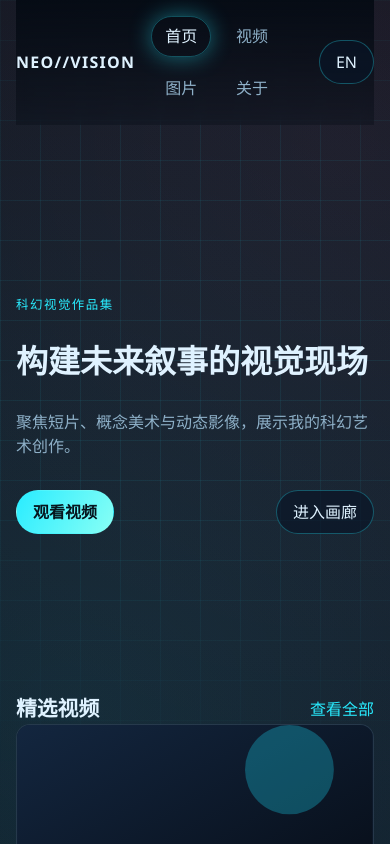
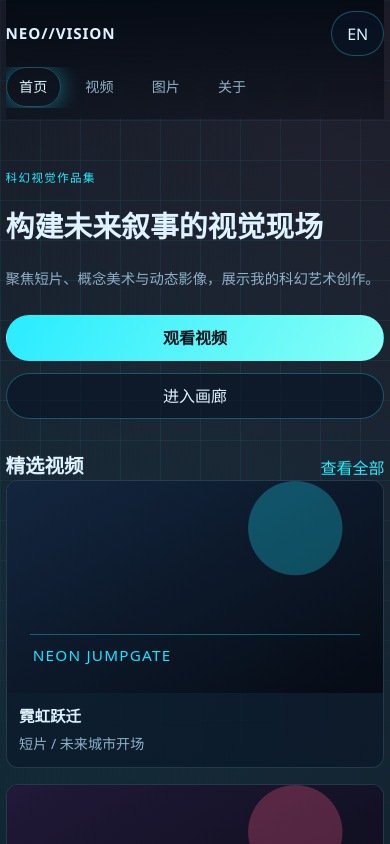
Before and after one commit to Empathy-827/new2026test, a website built with Vite: page index.html in a window 390 px wide. Shown: the top 844 px of the page. Built offline with nearby package versions, Linux system fonts and the light colour scheme.

Commit message:
feat: optimize mobile portrait layout and touch interactions

```diff
--- a/styles/components.css
+++ b/styles/components.css
@@ -5,19 +5,33 @@
   cursor: pointer;
   transition: 0.22s ease;
 }
+
 .btn-primary {
   background: linear-gradient(120deg, var(--line), #88fff5);
   color: #06141d;
   font-weight: 700;
 }
+
 .btn-ghost,
 .btn-filter {
   background: rgba(9, 22, 39, 0.68);
   border-color: var(--line-soft);
 }
-.btn:hover { transform: translateY(-1px); box-shadow: var(--glow); }
-.btn-filter.is-active { border-color: var(--accent); color: #fff; }
-.text-link { color: var(--line); }
+
+.btn:hover {
+  transform: translateY(-1px);
+  box-shadow: var(--glow);
+}
+
+.btn-filter.is-active {
+  border-color: var(--accent);
+  color: #fff;
+}
+
+.text-link {
+  color: var(--line);
+}
+
 .card {
   background: var(--surface);
   border: 1px solid rgba(142, 176, 200, 0.2);
@@ -26,7 +40,12 @@
   overflow: hidden;
   transition: transform 0.25s ease, box-shadow 0.25s ease;
 }
-.card:hover { transform: translateY(-4px); box-shadow: var(--glow); }
+
+.card:hover {
+  transform: translateY(-4px);
+  box-shadow: var(--glow);
+}
+
 .card-open {
   width: 100%;
   display: block;
@@ -35,12 +54,19 @@
   padding: 0;
   cursor: pointer;
 }
+
 .media-thumb {
   position: relative;
   aspect-ratio: 16 / 9;
   background: linear-gradient(130deg, #12243a, #1a324e);
 }
-.media-thumb img { width: 100%; height: 100%; object-fit: cover; }
+
+.media-thumb img {
+  width: 100%;
+  height: 100%;
+  object-fit: cover;
+}
+
 .scanline::after {
   content: "";
   position: absolute;
@@ -50,10 +76,26 @@
   opacity: 0;
   transition: opacity 0.2s ease;
 }
-.card:hover .scanline::after { opacity: 1; }
-.card-body { padding: 0.9rem; }
-.card-title { margin: 0; font-size: 1rem; }
-.card-desc { margin: 0.36rem 0 0; color: var(--muted); font-size: 0.92rem; }
+
+.card:hover .scanline::after {
+  opacity: 1;
+}
+
+.card-body {
+  padding: 0.9rem;
+}
+
+.card-title {
+  margin: 0;
+  font-size: 1rem;
+}
+
+.card-desc {
+  margin: 0.36rem 0 0;
+  color: var(--muted);
+  font-size: 0.92rem;
+}
+
 .cursor-dot,
 .cursor-ring {
   position: fixed;
@@ -63,28 +105,33 @@
   z-index: 9999;
   transform: translate(-50%, -50%);
 }
+
 .cursor-dot {
   width: 7px;
   height: 7px;
   border-radius: 50%;
   background: var(--line);
 }
+
 .cursor-ring {
   width: 36px;
   height: 36px;
   border: 1px solid var(--line-soft);
   border-radius: 50%;
 }
+
 .cursor-hover .cursor-ring {
   transform: translate(-50%, -50%) scale(2.1) !important;
   border-color: var(--accent);
 }
+
 .fx-particles {
   position: fixed;
   inset: 0;
   z-index: -2;
   pointer-events: none;
 }
+
 .lightbox {
   position: fixed;
   inset: 0;
@@ -94,7 +141,11 @@
   z-index: 120;
   padding: 1rem;
 }
-.lightbox.is-open { display: grid; }
+
+.lightbox.is-open {
+  display: grid;
+}
+
 .lightbox-panel {
   width: min(960px, 100%);
   background: rgba(9, 22, 39, 0.92);
@@ -102,17 +153,88 @@
   border-radius: var(--radius);
   overflow: hidden;
 }
+
 .lightbox-head {
   display: flex;
   align-items: center;
   justify-content: space-between;
+  gap: 0.6rem;
   padding: 0.75rem 1rem;
 }
-.lightbox-content { padding: 0 1rem 1rem; }
+
+.lightbox-content {
+  padding: 0 1rem 1rem;
+}
+
 .lightbox-content video,
-.lightbox-content img { width: 100%; border-radius: 10px; }
-.is-hidden { display: none !important; }
+.lightbox-content img {
+  width: 100%;
+  border-radius: 10px;
+}
+
+.is-hidden {
+  display: none !important;
+}
+
+@media (max-width: 768px) {
+  .btn,
+  .btn-filter {
+    min-height: 42px;
+    padding: 0.6rem 0.95rem;
+  }
+
+  .card {
+    border-radius: 12px;
+  }
+
+  .card-body {
+    padding: 0.78rem;
+  }
+
+  .card-title {
+    font-size: 0.97rem;
+  }
+
+  .card-desc {
+    font-size: 0.88rem;
+    line-height: 1.45;
+  }
+
+  .lightbox {
+    padding: 0.55rem;
+  }
+
+  .lightbox-panel {
+    width: 100%;
+    border-radius: 12px;
+    max-height: calc(100dvh - 1.1rem);
+    display: grid;
+    grid-template-rows: auto 1fr;
+  }
+
+  .lightbox-head {
+    padding: 0.62rem 0.78rem;
+  }
+
+  .lightbox-head strong {
+    font-size: 0.92rem;
+    line-height: 1.2;
+  }
+
+  .lightbox-content {
+    padding: 0 0.78rem 0.78rem;
+    overflow: auto;
+  }
+
+  .lightbox-content video,
+  .lightbox-content img {
+    border-radius: 8px;
+  }
+}
+
 @media (hover: none), (pointer: coarse) {
   .cursor-dot,
-  .cursor-ring { display: none; }
+  .cursor-ring {
+    display: none;
+  }
 }
--- a/styles/layout.css
+++ b/styles/layout.css
@@ -4,6 +4,7 @@ main,
   width: min(var(--maxw), calc(100% - 2rem));
   margin-inline: auto;
 }
+
 .site-header {
   position: sticky;
   top: 0;
@@ -16,35 +17,65 @@ main,
   backdrop-filter: blur(6px);
   background: linear-gradient(to bottom, rgba(5, 11, 20, 0.94), rgba(5, 11, 20, 0.35));
 }
-.brand { font-weight: 800; letter-spacing: 0.08em; }
-.site-nav { display: flex; gap: 0.7rem; flex-wrap: wrap; }
+
+.brand {
+  font-weight: 800;
+  letter-spacing: 0.08em;
+}
+
+.site-nav {
+  display: flex;
+  gap: 0.7rem;
+  flex-wrap: wrap;
+}
+
 .site-nav a {
   color: var(--muted);
   border: 1px solid transparent;
   border-radius: 999px;
   padding: 0.46rem 0.8rem;
 }
+
 .site-nav a.is-active {
   color: var(--text);
   border-color: var(--line-soft);
   box-shadow: var(--glow);
 }
-.section { margin: 3rem 0; }
+
+.section {
+  margin: 3rem 0;
+}
+
 .hero {
   min-height: 56vh;
   display: grid;
   align-content: center;
   gap: 1rem;
 }
+
 .eyebrow {
   color: var(--line);
   font-size: 0.78rem;
   text-transform: uppercase;
   letter-spacing: 0.12em;
 }
-h1 { margin: 0; line-height: 1.1; font-size: clamp(2rem, 4vw, 3.6rem); }
-h2 { margin: 0; font-size: clamp(1.3rem, 2.2vw, 2rem); }
-.hero-copy { max-width: 66ch; color: var(--muted); }
+
+h1 {
+  margin: 0;
+  line-height: 1.1;
+  font-size: clamp(2rem, 4vw, 3.6rem);
+}
+
+h2 {
+  margin: 0;
+  font-size: clamp(1.3rem, 2.2vw, 2rem);
+}
+
+.hero-copy {
+  max-width: 66ch;
+  color: var(--muted);
+}
+
 .hero-actions,
 .section-head {
   display: flex;
@@ -53,25 +84,181 @@ h2 { margin: 0; font-size: clamp(1.3rem, 2.2vw, 2rem); }
   gap: 0.8rem;
   flex-wrap: wrap;
 }
+
 .card-grid {
   display: grid;
   grid-template-columns: repeat(3, minmax(0, 1fr));
   gap: 1rem;
 }
-.card-grid-video { grid-template-columns: repeat(2, minmax(0, 1fr)); }
-.masonry { column-count: 3; column-gap: 1rem; }
-.masonry-item { break-inside: avoid; margin-bottom: 1rem; }
-.filters { margin-top: 1rem; display: flex; gap: 0.5rem; flex-wrap: wrap; }
-.timeline { display: grid; gap: 1rem; }
-.site-footer { color: var(--muted); padding: 2.2rem 0; }
+
+.card-grid-video {
+  grid-template-columns: repeat(2, minmax(0, 1fr));
+}
+
+.masonry {
+  column-count: 3;
+  column-gap: 1rem;
+}
+
+.masonry-item {
+  break-inside: avoid;
+  margin-bottom: 1rem;
+}
+
+.filters {
+  margin-top: 1rem;
+  display: flex;
+  gap: 0.5rem;
+  flex-wrap: wrap;
+}
+
+.timeline {
+  display: grid;
+  gap: 1rem;
+}
+
+.site-footer {
+  color: var(--muted);
+  padding: 2.2rem 0;
+}
+
 @media (max-width: 980px) {
   .card-grid,
-  .card-grid-video { grid-template-columns: repeat(2, minmax(0, 1fr)); }
-  .masonry { column-count: 2; }
+  .card-grid-video {
+    grid-template-columns: repeat(2, minmax(0, 1fr));
+  }
+
+  .masonry {
+    column-count: 2;
+  }
 }
+
 @media (max-width: 768px) {
-  .site-header { position: static; }
+  main,
+  .site-header,
+  .site-footer {
+    width: min(var(--maxw), calc(100% - 1rem));
+  }
+
+  .site-header {
+    position: static;
+    display: grid;
+    grid-template-columns: 1fr auto;
+    grid-template-areas:
+      "brand lang"
+      "nav nav";
+    row-gap: 0.65rem;
+    padding: calc(0.7rem + env(safe-area-inset-top)) 0 0.7rem;
+  }
+
+  .brand {
+    grid-area: brand;
+    font-size: 0.95rem;
+    letter-spacing: 0.06em;
+  }
+
+  #lang-toggle {
+    grid-area: lang;
+    justify-self: end;
+  }
+
+  .site-nav {
+    grid-area: nav;
+    flex-wrap: nowrap;
+    overflow-x: auto;
+    scrollbar-width: none;
+    -webkit-overflow-scrolling: touch;
+    padding-bottom: 0.1rem;
+  }
+
+  .site-nav::-webkit-scrollbar {
+    display: none;
+  }
+
+  .site-nav a {
+    white-space: nowrap;
+    padding: 0.56rem 0.86rem;
+  }
+
+  .section {
+    margin: 2rem 0;
+  }
+
+  .hero {
+    min-height: auto;
+    padding-top: 0.4rem;
+    gap: 0.7rem;
+  }
+
+  .eyebrow {
+    font-size: 0.72rem;
+  }
+
+  h1 {
+    font-size: clamp(1.58rem, 7.4vw, 2.1rem);
+    line-height: 1.16;
+  }
+
+  h2 {
+    font-size: clamp(1.1rem, 5vw, 1.38rem);
+  }
+
+  .hero-copy {
+    font-size: 0.94rem;
+  }
+
+  .hero-actions {
+    align-items: stretch;
+  }
+
+  .hero-actions .btn {
+    flex: 1 1 100%;
+    text-align: center;
+  }
+
+  .section-head {
+    align-items: flex-end;
+  }
+
+  .filters {
+    flex-wrap: nowrap;
+    overflow-x: auto;
+    padding-bottom: 0.12rem;
+    scrollbar-width: none;
+  }
+
+  .filters::-webkit-scrollbar {
+    display: none;
+  }
+
   .card-grid,
-  .card-grid-video { grid-template-columns: 1fr; }
-  .masonry { column-count: 1; }
+  .card-grid-video {
+    grid-template-columns: 1fr;
+  }
+
+  .masonry {
+    column-count: 1;
+    column-gap: 0.75rem;
+  }
+
+  .site-footer {
+    padding: 1.5rem 0 calc(1.1rem + env(safe-area-inset-bottom));
+  }
 }
+
+@media (max-width: 420px) {
+  .site-header,
+  main,
+  .site-footer {
+    width: calc(100% - 0.7rem);
+  }
+
+  .site-nav a {
+    padding: 0.52rem 0.78rem;
+    font-size: 0.88rem;
+  }
+
+  .hero-copy {
+    font-size: 0.9rem;
+  }
+}
```
